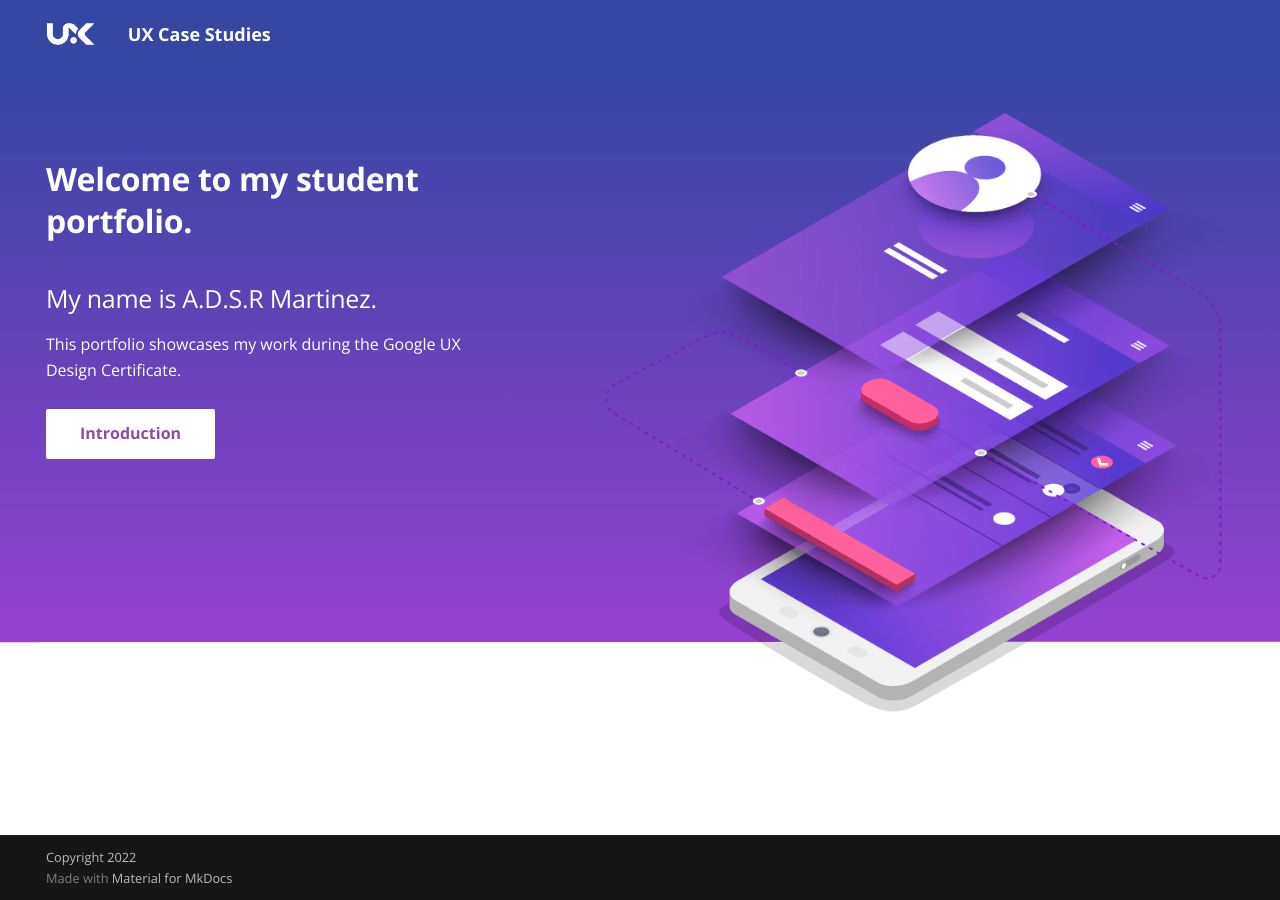
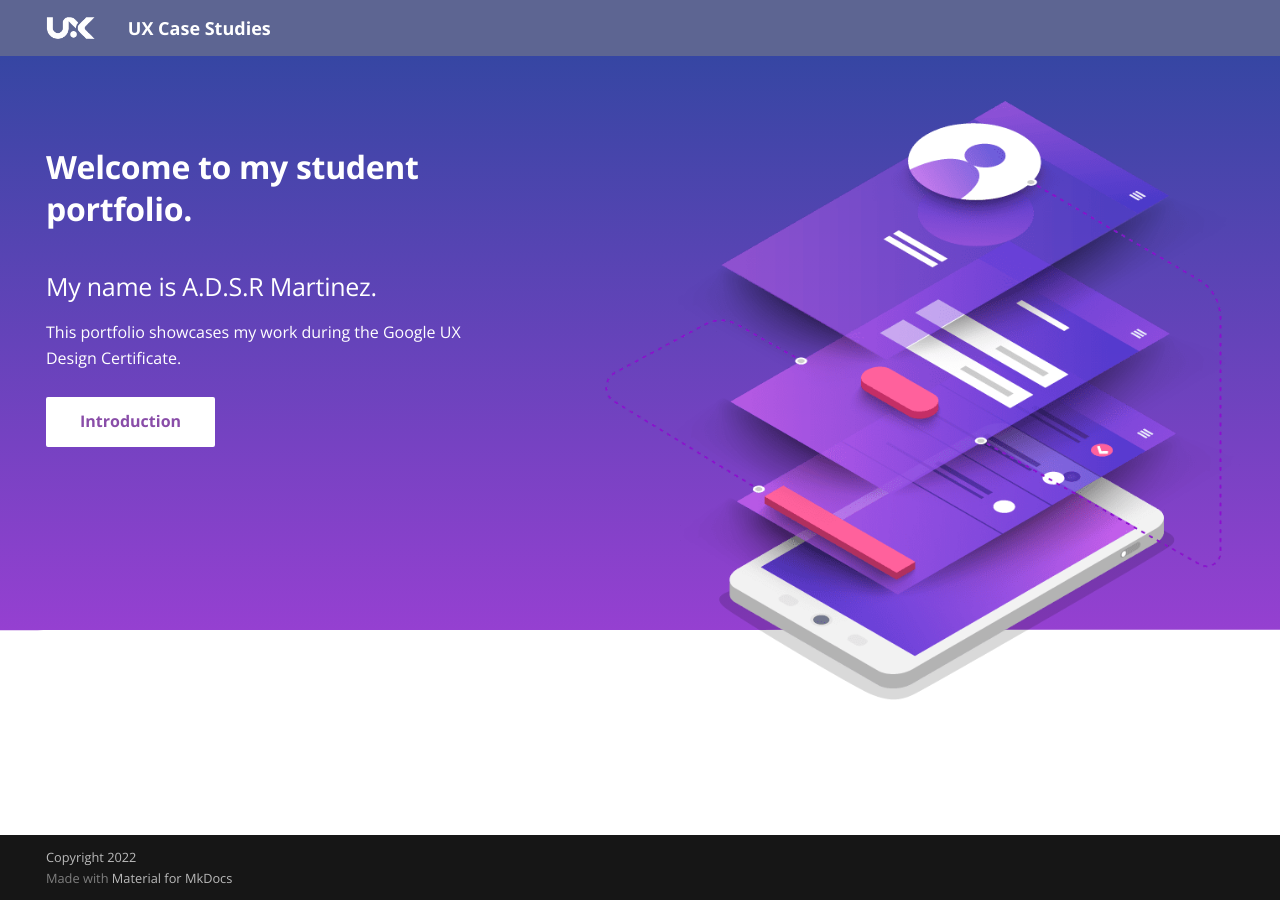
Before and after one commit to divstackio/docs-study, an MkDocs documentation site: the page built from docs/index.md, in a window 1280 px wide. Built offline with MkDocs 1.6.1 and Material for MkDocs 9.7.7, drawn with Linux system fonts in a browser that asks for light colours; comment, search, counter and statistics services are not loaded.

Commit message:
Update custom.css

```diff
--- a/docs/css/custom.css
+++ b/docs/css/custom.css
@@ -5,14 +5,11 @@
 }
 
 header.md-header {
-padding-top: 5px;
-padding-bottom: 5px;
+padding-top: 4px;
+background-color: #5d6592;
+padding-bottom: 4px;
 }
 
-nav.md-header__inner.md-grid {
-padding-top: 5px;
-padding-bottom: 5px;
-}
 
 div.md-sidebar__scrollwrap {
 padding-right: 25px;
```
